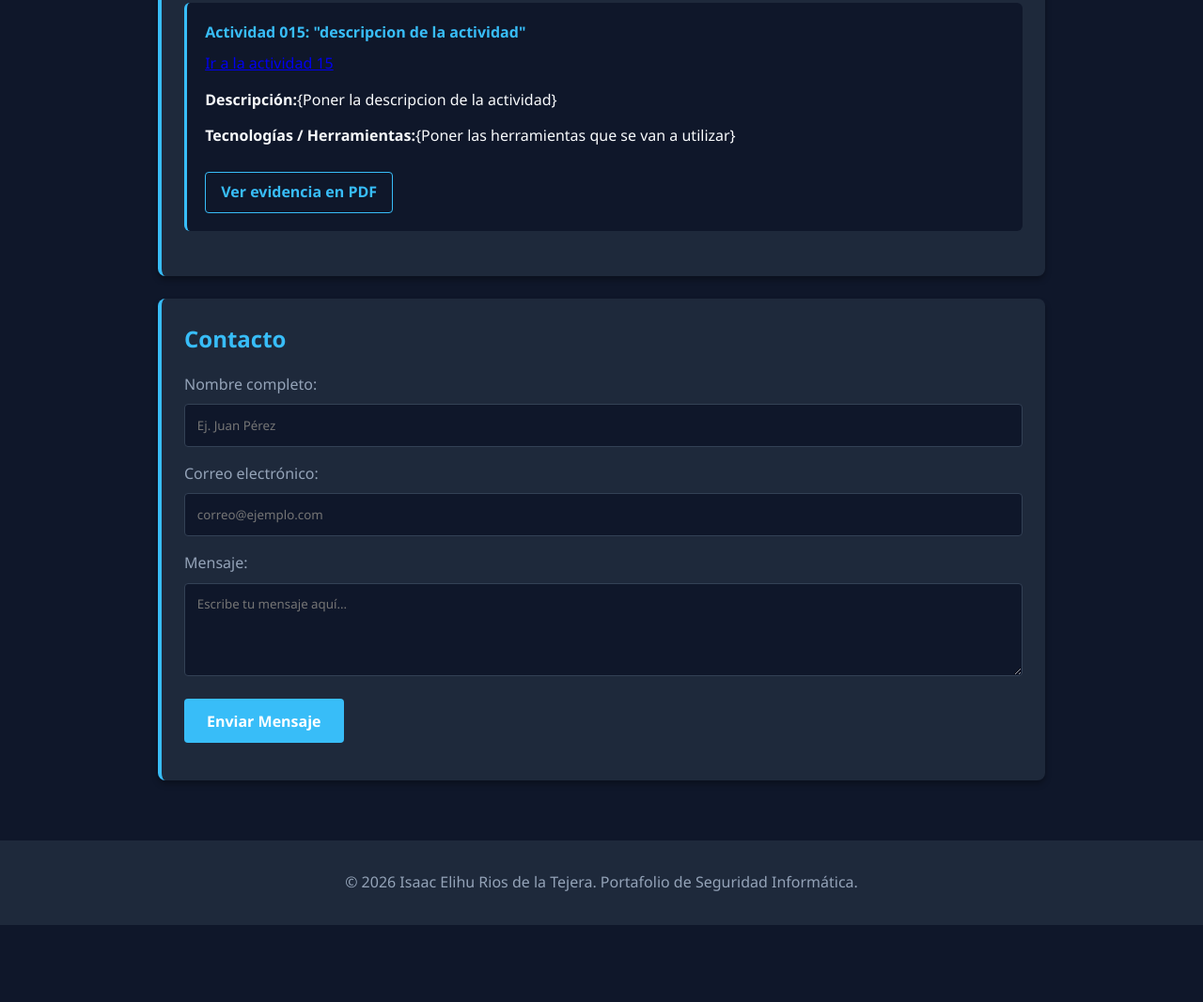
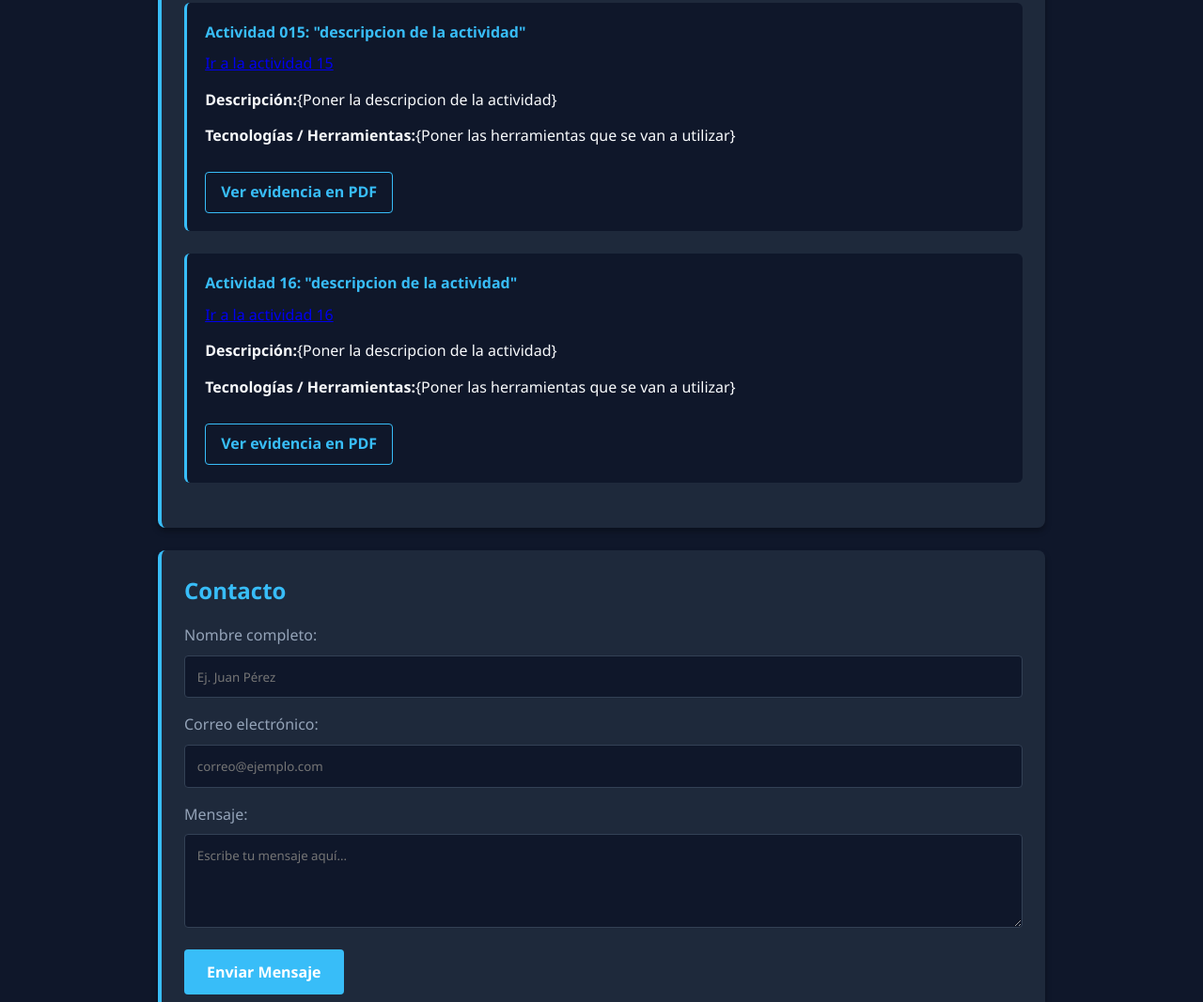
Before and after one commit to Isaac-Elihu-Rios-de-la-Tejera/CNO_IV_Seguridad_Informatica, a plain HTML site: page index.html in a window 1280 px wide. Shown: the part 5391-6458 px from the top of the page at 94% size. Before the commit the page ends 6376 px from the top, so only its background shows below. Drawn offline with nearby package versions, Linux system fonts and the light colour scheme.

Commit message:
Update index.html

```diff
--- a/index.html
+++ b/index.html
@@ -171,6 +171,14 @@
                     <p><strong>Tecnologías / Herramientas:</strong>{Poner las herramientas que se van a utilizar}</p>
                     <a href="" class="btn-evidence" target="_blank">Ver evidencia en PDF</a>
                 </div>
+                <div class="evidence-item">
+                    <h4>Actividad 16: "descripcion de la actividad"</h4>
+                    <a href="Actividad16.html">Ir a la actividad 16</a></p>
+                    <!--<p><a href="Sitio_Phishing.html">Este es una sitio de prueba</a></p>-->
+                    <p><strong>Descripción:</strong>{Poner la descripcion de la actividad}</p>
+                    <p><strong>Tecnologías / Herramientas:</strong>{Poner las herramientas que se van a utilizar}</p>
+                    <a href="" class="btn-evidence" target="_blank">Ver evidencia en PDF</a>
+                </div>
             </div>
         </section>
 
```
